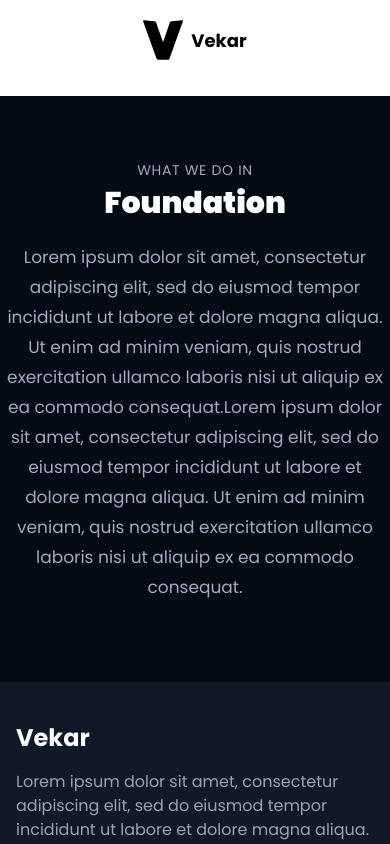
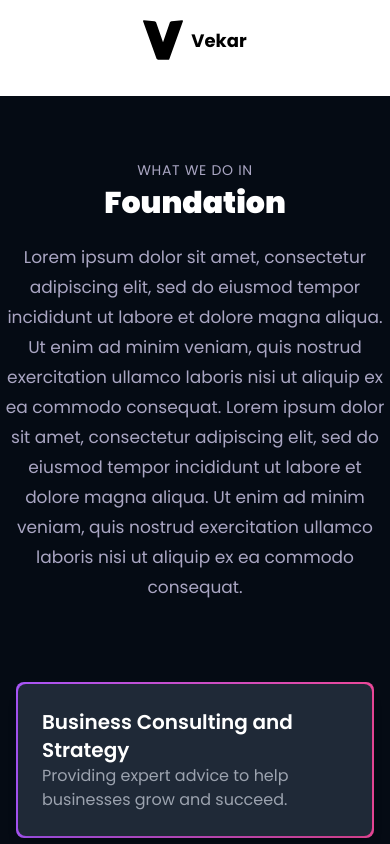
Before and after one commit to stellagadevska/vekar-staging, a React (Vite) app: page /foundation in a window 390 px wide. Shown: the top 844 px of the page. Built offline with nearby package versions, Linux system fonts and the light colour scheme.

Commit message:
Conditional rendering

```diff
--- a/src/components/Hero.jsx
+++ b/src/components/Hero.jsx
@@ -2,72 +2,64 @@ import { useState } from "react";
 import { motion } from "framer-motion";
 import { useNavigate } from "react-router-dom";
 import { styles } from "../styles";
-// import { YinYangCanvas } from "./canvas";
-
 import yinYang from "../../public/yin-yang-landing.png";
-
 import {
   FaBullhorn,
   FaChartLine,
   FaBuilding,
   FaSearch,
   FaCogs,
+  FaBrush,
+  FaFileInvoiceDollar,
+  FaBrain,
+  FaPalette,
 } from "react-icons/fa";
+import ListMenu from "./ListMenu"; // Import the new ListMenu component
 
 const Hero = () => {
   const navigate = useNavigate();
-
   const [isRotated, setIsRotated] = useState(false);
 
   const handleRotation = () => {
     setIsRotated((prev) => !prev);
   };
 
-  const handleNavigation = () => {
+  const handleNavigationFlare = () => {
     navigate("/flare");
   };
 
+  const handleNavigationFoundation = () => {
+    navigate("/foundation");
+  };
+
+  const listFoundationItems = [
+    { icon: FaChartLine, label: "Business Consulting and Strategy" },
+    { icon: FaBuilding, label: "Company Registration" },
+    { icon: FaSearch, label: "Market Search" },
+    { icon: FaBullhorn, label: "Advertising and Media Present" },
+    { icon: FaCogs, label: "Software Development and Business Automations" },
+  ];
+
+  const listFlareItems = [
+    { icon: FaBrush, label: "Branding" },
+    { icon: FaFileInvoiceDollar, label: "Accounting and Taxation" },
+    { icon: FaBrain, label: "Brand Psychology" },
+    { icon: FaPalette, label: "Graphic Design and UGC Content Creation" },
+    { icon: FaCogs, label: "Software Development and Business Automations" },
+  ];
+
   return (
-    <section className='relative w-full h-screen mx-auto '>
+    <section className='relative w-full h-screen mx-auto'>
       <div className='absolute top-1/4 left-[230px] transform -translate-y-1/2 z-10 '>
         <div className='bg-gray-800 bg-opacity-50 p-4 rounded-tl-[50px] rounded-br-[50px] shadow-lg border border-gray-700 hover:border-[#9153ff] hover:shadow-xl hover:scale-105 transition-transform duration-300'>
-          <ul className='space-y-4 text-white text-base'>
-            <li
-              className='flex items-center gap-3 p-3 hover:bg-gray-700 hover:bg-opacity-60 rounded-md cursor-pointer transition-all duration-300 hover:scale-105 hover:text-[#9153ff]'
-              onClick={handleNavigation}
-            >
-              <FaChartLine className='text-[#9153ff]' />
-              Business Consulting and Strategy
-            </li>
-            <li
-              className='flex items-center gap-3 p-3 hover:bg-black hover:bg-opacity-60 rounded-md cursor-pointer transition-all duration-300 hover:scale-105 hover:text-[#9153ff]'
-              onClick={handleNavigation}
-            >
-              <FaBuilding className='text-[#9153ff]' />
-              Company Registration
-            </li>
-            <li
-              className='flex items-center gap-3 p-3 hover:bg-gray-700 hover:bg-opacity-60 rounded-md cursor-pointer transition-all duration-300 hover:scale-105 hover:text-[#9153ff]'
-              onClick={handleNavigation}
-            >
-              <FaSearch className='text-[#9153ff]' />
-              Market Search
-            </li>
-            <li
-              className='flex items-center gap-3 p-3 hover:bg-[#2b2b2b] rounded-md cursor-pointer transition-all duration-300 hover:scale-105 hover:text-[#9153ff]'
-              onClick={handleNavigation}
-            >
-              <FaBullhorn className='text-[#9153ff]' />
-              Advertising and Media Present
-            </li>
-            <li
-              className='flex items-center gap-3 p-3 hover:bg-[#2b2b2b] rounded-md cursor-pointer transition-all duration-300 hover:scale-105 hover:text-[#9153ff]'
-              onClick={handleNavigation}
-            >
-              <FaCogs className='text-[#9153ff]' />
-              Software Development and Business Automations
-            </li>
-          </ul>
+          {isRotated ? (
+            <ListMenu items={listFlareItems} onClick={handleNavigationFlare} />
+          ) : (
+            <ListMenu
+              items={listFoundationItems}
+              onClick={handleNavigationFoundation}
+            />
+          )}
         </div>
       </div>
 
@@ -90,10 +82,8 @@ const Hero = () => {
         </div>
       </div>
 
-      {/* <YinYangCanvas /> */}
-
       <div className='absolute inset-0 flex justify-center items-center mt-[170px]'>
-      <div
+        <div
           className={`w-[500px] transition duration-300 hover:scale-105 ${
             isRotated ? "rotate-180" : ""
           }`}
--- a/src/pages/Flare.jsx
+++ b/src/pages/Flare.jsx
@@ -8,14 +8,14 @@ import { FaInfoCircle } from "react-icons/fa";
 
 const flareItems = [
   {
-    title: "Business Consulting and Strategy",
+    title: "Branding",
     description: "Providing expert advice to help businesses grow and succeed.",
     icon: "path/to/consulting-icon.svg",
     moreInfo:
       "Our consulting services are tailored to each client's specific needs, helping identify opportunities for growth and create strategies that work.",
   },
   {
-    title: "Company Registration",
+    title: "Accounting and Taxation",
     description:
       "Assisting with the legal processes of registering a new company.",
     icon: "path/to/registration-icon.svg",
@@ -23,7 +23,7 @@ const flareItems = [
       "We handle all the paperwork and legal requirements, ensuring your company is set up smoothly and in compliance with regulations.",
   },
   {
-    title: "Market Research",
+    title: "Brand Psychology",
     description:
       "Conducting thorough market analysis to inform business decisions.",
     icon: "path/to/market-research-icon.svg",
@@ -31,7 +31,7 @@ const flareItems = [
       "Our market research services provide valuable insights into customer behavior, industry trends, and competitor analysis.",
   },
   {
-    title: "Advertising and Media Presence",
+    title: "Graphic Design and UGC Content Creation",
     description:
       "Enhancing brand visibility through strategic advertising and media engagement.",
     icon: "path/to/advertising-icon.svg",
--- a/src/pages/Foundation.jsx
+++ b/src/pages/Foundation.jsx
@@ -1,18 +1,127 @@
-import React from "react";
+import React, { useState } from "react";
 import { Navbar } from "../components";
 import Footer from "../components/Footer";
-
 import { motion } from "framer-motion";
-
 import { styles } from "../styles";
 import { fadeIn, textVariant } from "../utils/motion";
+import { FaInfoCircle } from "react-icons/fa";
 
-import SectionWrapper from "../hoc/SectionWrapper";
+const foundationItems = [
+  {
+    title: "Business Consulting and Strategy",
+    description: "Providing expert advice to help businesses grow and succeed.",
+    icon: "path/to/consulting-icon.svg",
+    moreInfo:
+      "Our consulting services are tailored to each client's specific needs, helping identify opportunities for growth and create strategies that work.",
+  },
+  {
+    title: "Company Registration",
+    description:
+      "Assisting with the legal processes of registering a new company.",
+    icon: "path/to/registration-icon.svg",
+    moreInfo:
+      "We handle all the paperwork and legal requirements, ensuring your company is set up smoothly and in compliance with regulations.",
+  },
+  {
+    title: "Market Research",
+    description:
+      "Conducting thorough market analysis to inform business decisions.",
+    icon: "path/to/market-research-icon.svg",
+    moreInfo:
+      "Our market research services provide valuable insights into customer behavior, industry trends, and competitor analysis.",
+  },
+  {
+    title: "Advertising and Media Presence",
+    description:
+      "Enhancing brand visibility through strategic advertising and media engagement.",
+    icon: "path/to/advertising-icon.svg",
+    moreInfo:
+      "We develop comprehensive advertising strategies that effectively increase your brand's presence across different media channels.",
+  },
+  {
+    title: "Software Development and Business Automation",
+    description:
+      "Developing custom software solutions to streamline business operations.",
+    icon: "path/to/software-development-icon.svg",
+    moreInfo:
+      "Our software solutions are designed to automate and optimize business processes, reducing costs and improving efficiency.",
+  },
+  {
+    title: "Financial Planning and Analysis",
+    description:
+      "Providing in-depth financial analysis to help plan and forecast your business's financial future.",
+    icon: "path/to/financial-planning-icon.svg",
+    moreInfo:
+      "Our financial planning services help you understand your current financial position and plan for growth, ensuring sustainable success.",
+  },
+  {
+    title: "Industry Compliance and Certifications",
+    description:
+      "Ensuring that your business meets all industry standards and regulatory requirements.",
+    icon: "path/to/compliance-icon.svg",
+    moreInfo:
+      "We assist in navigating the complex regulatory environment, helping your business achieve necessary certifications and maintain compliance.",
+  },
+  {
+    title: "Risk Management and Insurance",
+    description:
+      "Identifying, assessing, and mitigating risks to protect your business.",
+    icon: "path/to/risk-management-icon.svg",
+    moreInfo:
+      "We provide risk management strategies and insurance solutions to safeguard your business against potential threats.",
+  },
+  {
+    title: "Legal Advisory Services",
+    description:
+      "Offering legal advice to help your business operate within the law.",
+    icon: "path/to/legal-advisory-icon.svg",
+    moreInfo:
+      "Our legal advisory services ensure that your business complies with all relevant laws and regulations, mitigating legal risks.",
+  },
+];
+
+const FoundationCard = ({ title, description, icon, moreInfo }) => {
+  const [isExpanded, setIsExpanded] = useState(false);
+
+  return (
+    <div
+      className={`relative p-[2px] rounded-lg bg-gradient-to-r from-purple-500 to-pink-500 ${
+        isExpanded ? "ring-4 ring-pink-500" : ""
+      }`}
+    >
+      <div
+        className={`bg-gray-800 p-6 rounded-lg shadow-lg flex flex-col items-start space-y-4 transform transition-transform duration-300 ${
+          isExpanded
+            ? "scale-105 shadow-2xl"
+            : "hover:scale-105 hover:shadow-xl"
+        } cursor-pointer`}
+        onClick={() => setIsExpanded(!isExpanded)}
+      >
+        {/* <img src={icon} alt={title} className="w-16 h-16" /> */}
+        <div>
+          <h3 className='text-white text-xl font-semibold'>{title}</h3>
+          <p className='text-gray-400'>{description}</p>
+          {isExpanded && (
+            <motion.div
+              initial={{ opacity: 0, y: 10 }}
+              animate={{ opacity: 1, y: 0 }}
+              transition={{ duration: 0.3 }}
+              className='text-gray-300 mt-4 bg-gray-700 p-4 rounded-lg flex items-center space-x-2'
+            >
+              <FaInfoCircle className='text-pink-500' />
+              <p>{moreInfo}</p>
+            </motion.div>
+          )}
+        </div>
+      </div>
+    </div>
+  );
+};
 
 const Foundation = () => {
   return (
     <>
-      <div className='relative z-0 bg-[#050b14]'>
+      <div className='relative z-0 bg-[#050b14] pb-20'>
         <div className='bg-hero-pattern bg-cover bg-no-repeat bg-center'>
           <Navbar />
         </div>
@@ -34,11 +143,25 @@ const Foundation = () => {
           Lorem ipsum dolor sit amet, consectetur adipiscing elit, sed do
           eiusmod tempor incididunt ut labore et dolore magna aliqua. Ut enim ad
           minim veniam, quis nostrud exercitation ullamco laboris nisi ut
-          aliquip ex ea commodo consequat.Lorem ipsum dolor sit amet,
+          aliquip ex ea commodo consequat. Lorem ipsum dolor sit amet,
           consectetur adipiscing elit, sed do eiusmod tempor incididunt ut
           labore et dolore magna aliqua. Ut enim ad minim veniam, quis nostrud
           exercitation ullamco laboris nisi ut aliquip ex ea commodo consequat.
         </motion.p>
+
+        <div className='max-w-7xl mx-auto px-4 sm:px-6 lg:px-8'>
+          <div className='flex flex-col space-y-8'>
+            {foundationItems.map((item, index) => (
+              <FoundationCard
+                key={index}
+                title={item.title}
+                description={item.description}
+                icon={item.icon}
+                moreInfo={item.moreInfo}
+              />
+            ))}
+          </div>
+        </div>
       </div>
       <Footer />
     </>
```
